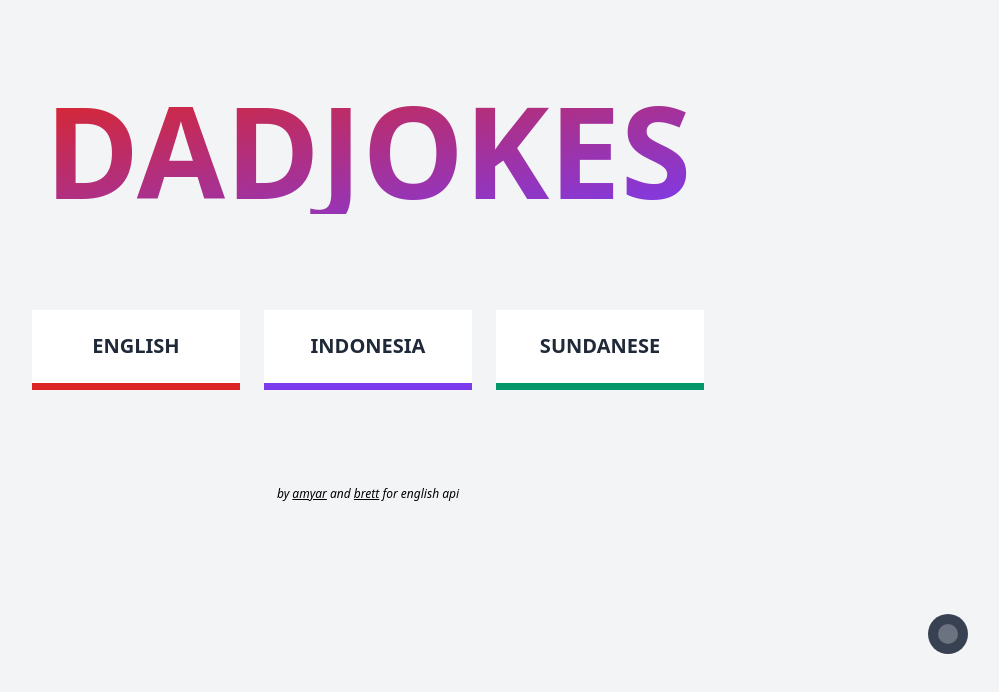
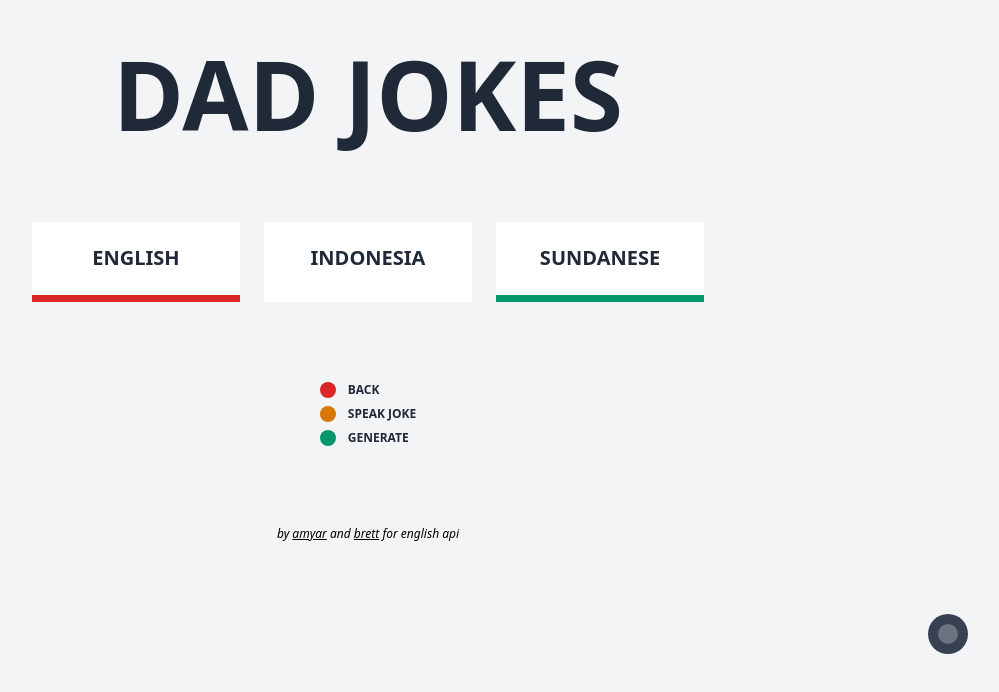
Before and after one commit to amyar32/dadjokes, a Vue app: page / in a window 1280 px wide. Shown: the part 106-798 px from the top of the page, without its empty margins (272-1271 px from the left). Built offline with nearby package versions, Linux system fonts and the light colour scheme; the HTML template or start-up script is replaced by a standard one.

Commit message:
add info

```diff
--- a/src/pages/index.vue
+++ b/src/pages/index.vue
@@ -6,7 +6,7 @@
       min-h-screen
       justify-center
       items-center
-      space-y-24
+      space-y-20
     "
   >
     <div
@@ -19,18 +19,8 @@
         dark:text-white
       "
     >
-      <h1
-        class="
-          text-7xl
-          md:text-9xl
-          font-black
-          text-transparent
-          bg-clip-text bg-gradient-to-br
-          from-red-600
-          to-purple-600
-        "
-      >
-        DADJOKES
+      <h1 class="text-7xl md:text-8xl font-bold text-gray-800 dark:text-white">
+        {{ title }}
       </h1>
     </div>
 
@@ -39,23 +29,76 @@
         ><main-button color="red" title="english"></main-button
       ></router-link>
       <router-link to="/id"
-        ><main-button color="purple" title="indonesia"></main-button
+        ><main-button color="yellow" title="indonesia"></main-button
       ></router-link>
       <router-link to="/su"
         ><main-button color="green" title="sundanese"></main-button
       ></router-link>
     </div>
+    <div class="flex flex-col items-center space-y-20">
+      <div
+        class="
+          flex flex-col
+          text-gray-800
+          dark:text-white
+          text-xs
+          font-bold
+          space-y-2
+        "
+      >
+        <div class="flex items-center space-x-3">
+          <div class="w-4 h-4 bg-red-600 rounded-full"></div>
+          <p>BACK</p>
+        </div>
+        <div class="flex items-center space-x-3">
+          <div class="w-4 h-4 bg-yellow-600 rounded-full"></div>
+          <p>SPEAK JOKE</p>
+        </div>
+        <div class="flex items-center space-x-3">
+          <div class="w-4 h-4 bg-green-600 rounded-full"></div>
+          <p>GENERATE</p>
+        </div>
+      </div>
+
       <p class="dark:text-gray-500 text-xs italic">
         by
-      <a class="underline" href="https://amyar.me" target="_blank">amyar</a> and
+        <a class="underline" href="https://amyar.me" target="_blank">amyar</a>
+        and
         <a class="underline" href="https://icanhazdadjoke.com" target="_blank"
           >brett</a
         >
         for english api
       </p>
     </div>
+    <transition
+      enter-active-class="transition-all"
+      enter-from-class="opacity-0 "
+      enter-to-class="opacity-100"
+      leave-active-class="transition-all duration-500"
+      leave-from-class="opacity-100 scale-100"
+      leave-to-class="opacity-0"
+      ><popup
+        v-if="isOpen"
+        color="yellow"
+        message="Voices broken on some devices!"
+      ></popup
+    ></transition>
+  </div>
 </template>
 
 <script setup>
+import { ref } from "vue";
 import MainButton from "../components/ui/MainButton.vue";
+import Popup from "../components/ui/Popup.vue";
+
+const isOpen = ref(false);
+
+const title = ref("DAD JOKES");
+
+setTimeout(() => {
+  isOpen.value = true;
+  setTimeout(() => {
+    isOpen.value = false;
+  }, 2000);
+}, 500);
 </script>
```
Lines whose indentation alone changed are shown as unchanged.
